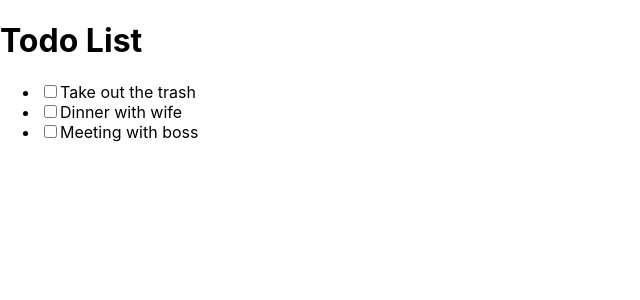
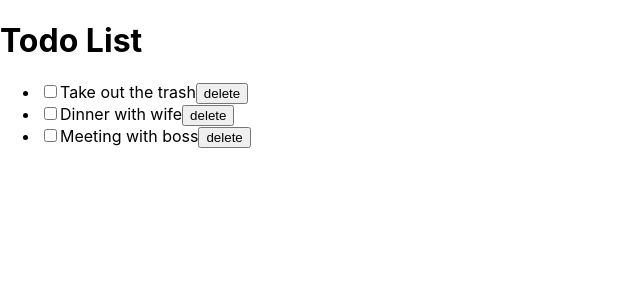
Before and after one commit to barakadanny/ToDo-App-Reactjs, a React (Create React App) app: page / in a window 1280 px wide. Shown: the top 300 px of the page, without its empty margins (0-640 px from the left). Built offline with nearby package versions, Linux system fonts and the light colour scheme.

Commit message:
Initial Delete eventhandler added

```diff
--- a/src/components/TodoContainer.js
+++ b/src/components/TodoContainer.js
@@ -38,6 +38,16 @@
       };
     });
   };
+
+  delTodo = (id) => {
+    this.setState({
+      todos: [
+        ...this.state.todos.filter((todo) => {
+          return todo.id !== id;
+        }),
+      ],
+    });
+  };
   render() {
     return (
       <div className='todo-container'>
@@ -45,6 +55,7 @@
         <TodoList
           todos={this.state.todos}
           handleChangeProps={this.handleChange}
+          deleteTodoProps={this.delTodo}
         />
       </div>
     );
--- a/src/components/TodoItem.js
+++ b/src/components/TodoItem.js
@@ -9,6 +9,9 @@
         onChange={() => props.handleChangeProps(props.todo.id)}
       />
       {props.todo.title}
+      <button onClick={() => props.deleteTodoProps(props.todo.id)}>
+        delete
+      </button>
     </li>
   );
 }
--- a/src/components/TodoList.js
+++ b/src/components/TodoList.js
@@ -11,6 +11,7 @@
               key={todo.id}
               todo={todo}
               handleChangeProps={this.props.handleChangeProps}
+              deleteTodoProps={this.props.deleteTodoProps}
             />
           ))}
         </ul>
```
